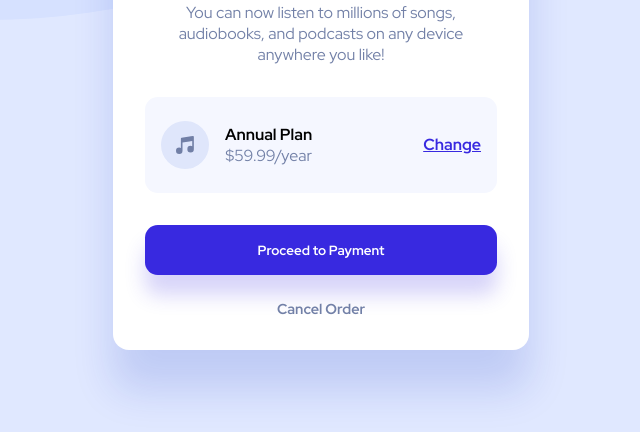
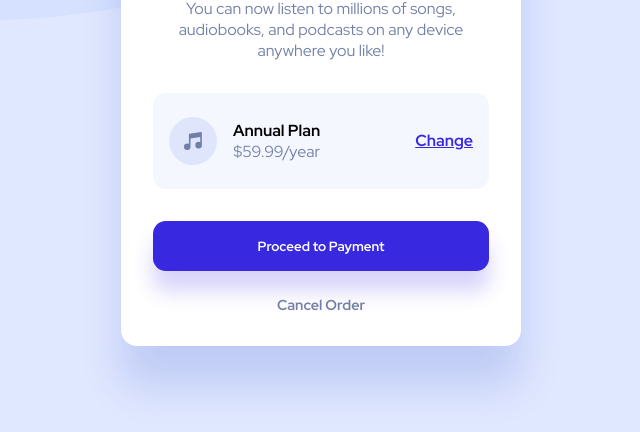
Before and after one commit to ivysonribeiro/Order-summary, a plain HTML site: page index.html in a window 1280 px wide. Shown: the part 368-800 px from the top of the page, without its empty margins (319-959 px from the left). Drawn offline with Linux system fonts and the light colour scheme.

Commit message:
estilizando background do body

```diff
--- a/css/style.css
+++ b/css/style.css
@@ -5,13 +5,9 @@
     font-family: "Red Hat Display", sans-serif;
 }
 
-html {
-    background: #E0E8FF;
-}
-
 body{
     background: url('../images/pattern-background-desktop.svg');
-    background-size: 100%;
+    background-size: contain;
     background-repeat: no-repeat;
     width: 100%;
     height: 100vh;
@@ -19,14 +15,16 @@ body{
     align-items: center;
     justify-content: center;
     padding: 1rem;
+    background-color: hsl(225, 100%, 94%);
 
 }
 
 main{
     background: #fff;
-    max-width: 416px;
+    max-width: 400px;
     border-radius: 1rem;
     box-shadow: 0px 40px 40px rgba(13,48,189, 0.151826);
+
 }
 
 main section{
@@ -46,7 +44,7 @@ main section{
     color: hsl(223, 47%, 23%);
 }
 
-main section span{
+main section p{
     color: hsl(224, 23%, 55%);
     text-align: center;
 }
@@ -135,3 +133,10 @@ main button:hover{
         background-repeat: no-repeat;
     }
 }
+
+
+@media screen and (max-width: 980px) {
+    section {
+      padding: 0 3rem;
+    }
+  }
--- a/index.html
+++ b/index.html
@@ -18,14 +18,16 @@
 <img src="images/illustration-hero.svg" alt="Hero illustration">
 
 <section><h1>Order Summary</h1>
-  <span class="descrição">You can now listen to millions of songs, audiobooks, and podcasts on any
-    device anywhere you like!
-  </span>
+
+  <p class="descrição">You can now listen to millions of songs, audiobooks, and podcasts on any
+      device anywhere you like!
+  </p>
+
   <div class="card">
     <div class="musica">
       <img src="images/icon-music.svg" alt="">
       <div class="preço"><strong>Annual Plan</strong>
-        <span>$59.99/year</span>
+        <p>$59.99/year</p>
       </div>
     </div>
     <a href="#">Change</a>
```
